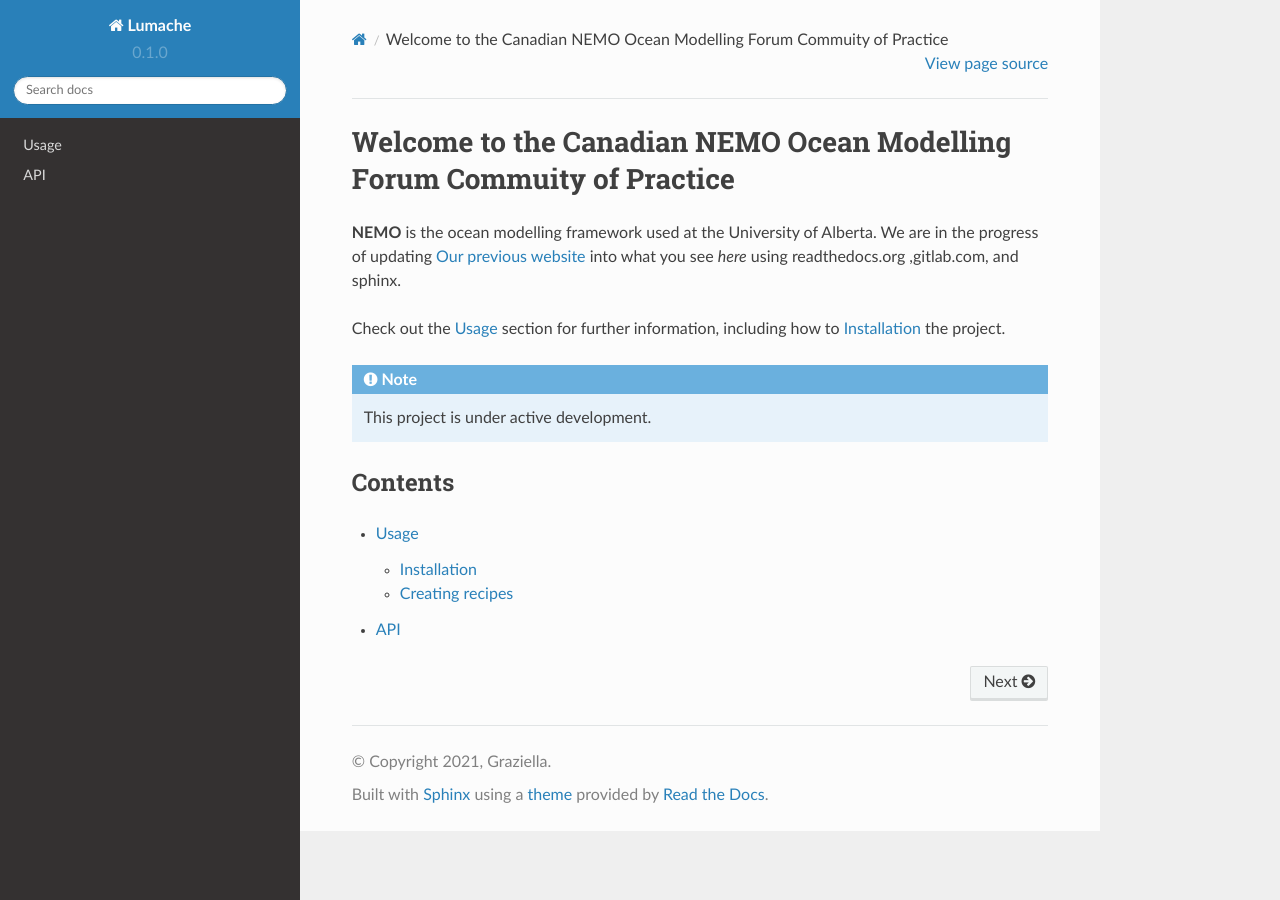
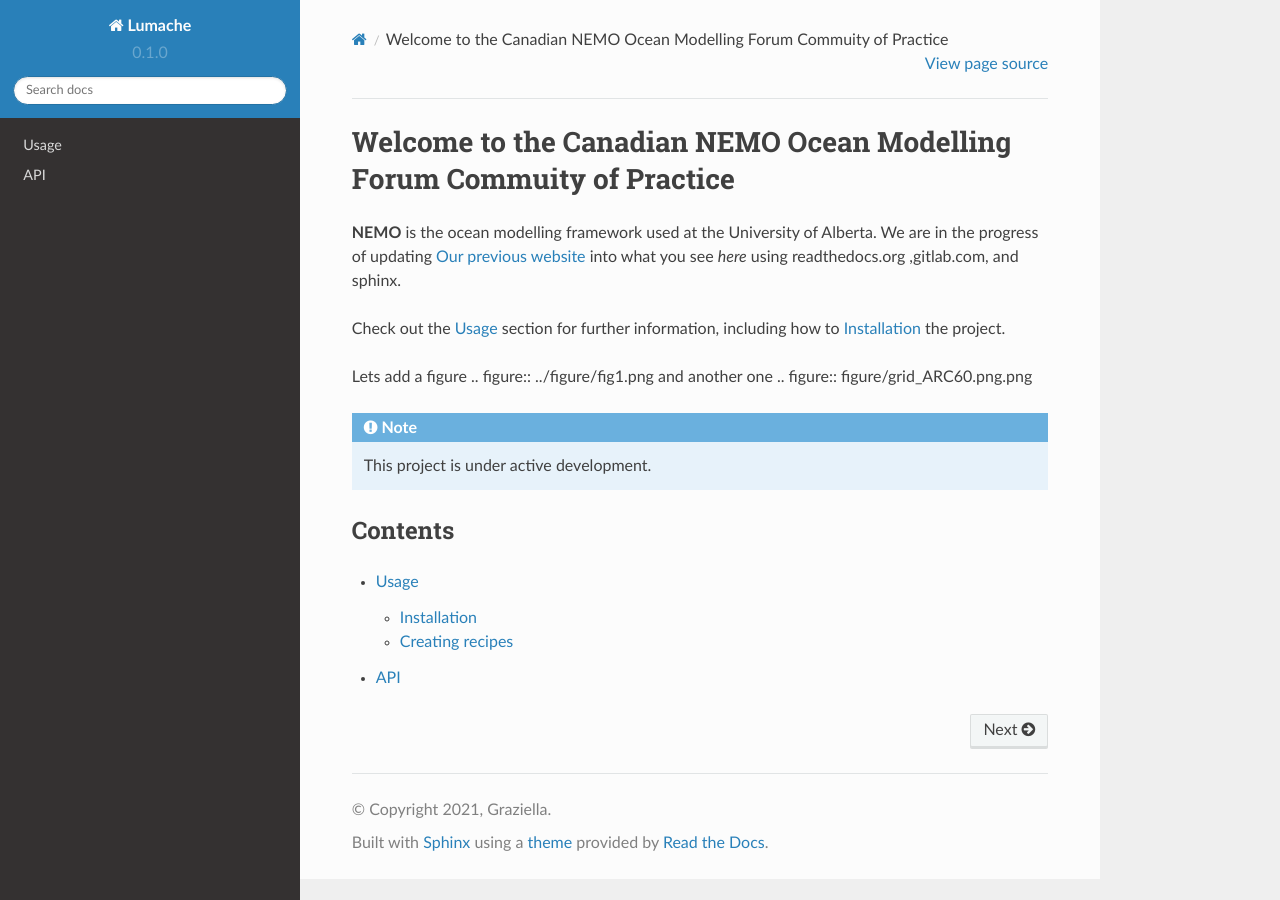
Before and after one commit to UofA-NEMO/Canadian-NEMO-Ocean-Modelling-Forum-Community-of-Practice, a Sphinx documentation site: the page built from docs/source/index.rst, in a window 1280 px wide. Built offline with Sphinx 7.4.7 and the Read the Docs theme 2.0.0, drawn with Linux system fonts in a browser that asks for light colours.

Commit message:
Update index.rst

```diff
--- a/docs/source/index.rst
+++ b/docs/source/index.rst
@@ -6,6 +6,12 @@
 
 Check out the :doc:`usage` section for further information, including
 how to :ref:`installation` the project.
+
+Lets add a figure
+.. figure:: ../figure/fig1.png
+and another one
+.. figure:: figure/grid_ARC60.png.png
+
 
 .. note::
 
```
